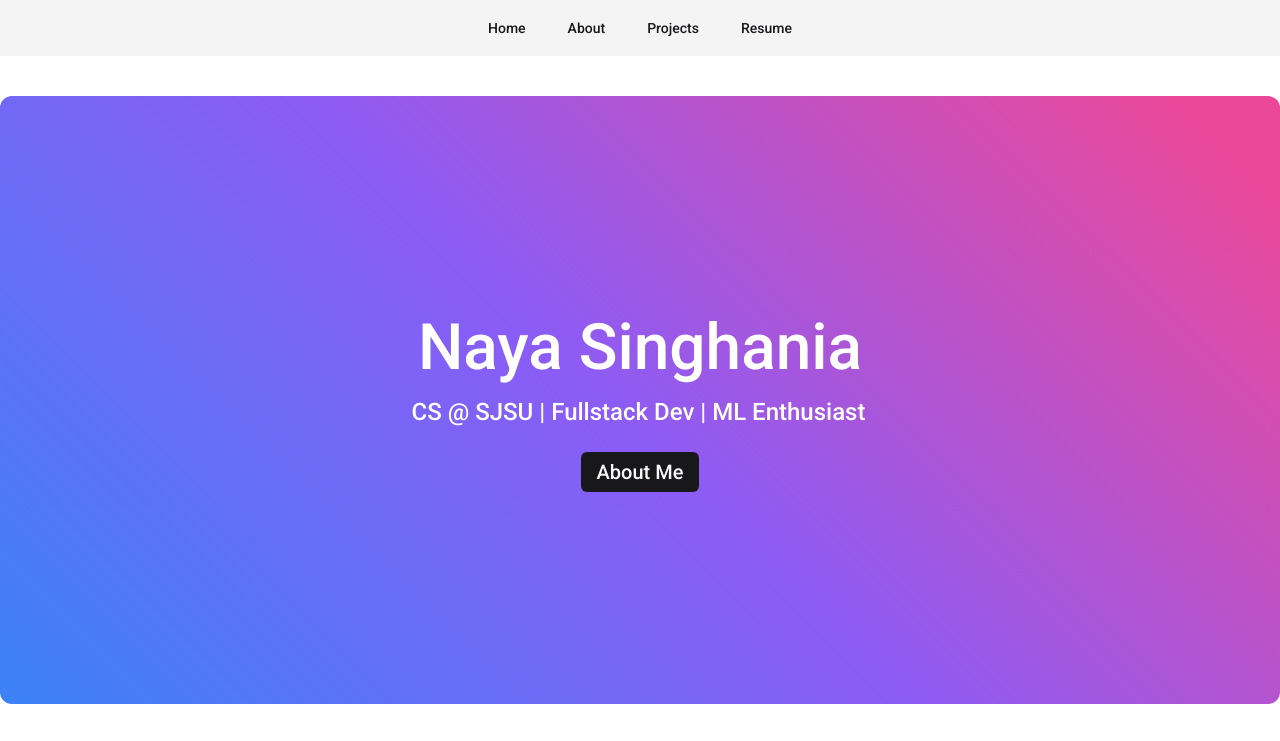
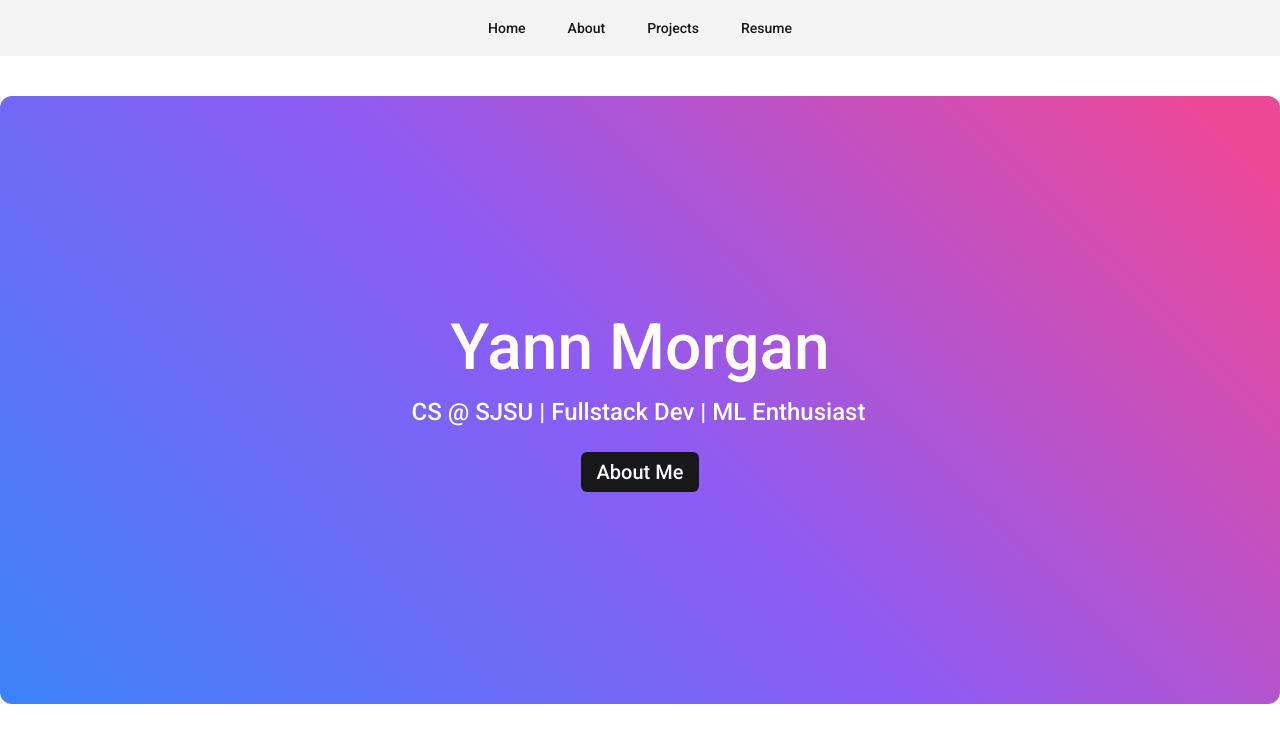
Before and after one commit to morgan2023972/portfolio, an Astro site: page / in a window 1280 px wide. Shown: the top 741 px of the page. Built offline with nearby package versions, Linux system fonts and the light colour scheme; Astro itself is replaced by a stand-in of ours.

Commit message:
Sauvegarde des modifications avant pull

```diff
--- a/src/content/data/index.json
+++ b/src/content/data/index.json
@@ -1,4 +1,4 @@
 {
-  "name": "Naya Singhania",
+  "name": "Yann Morgan",
   "tagline": "CS @ SJSU | Fullstack Dev | ML Enthusiast"
 }
```
Also changed, not shown: docs/index.html (+1 -1 lines), 2 other files.
